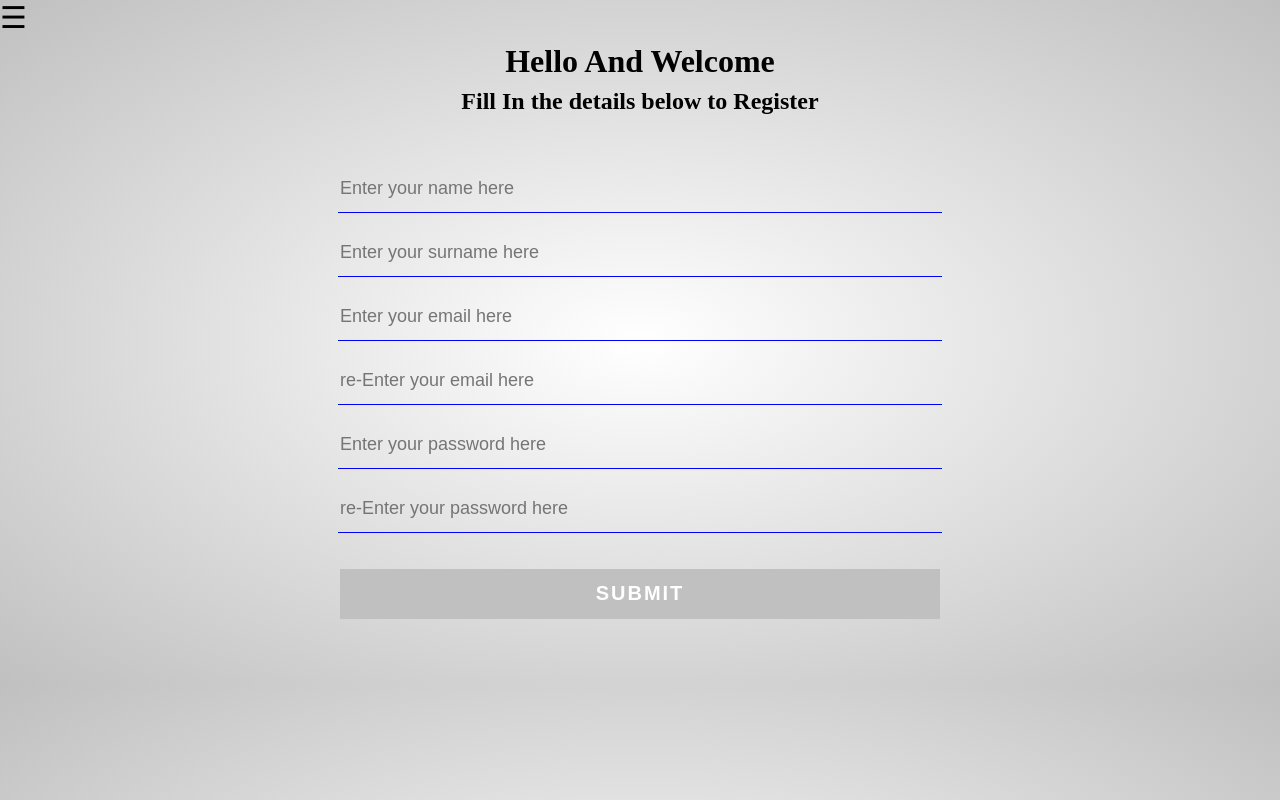
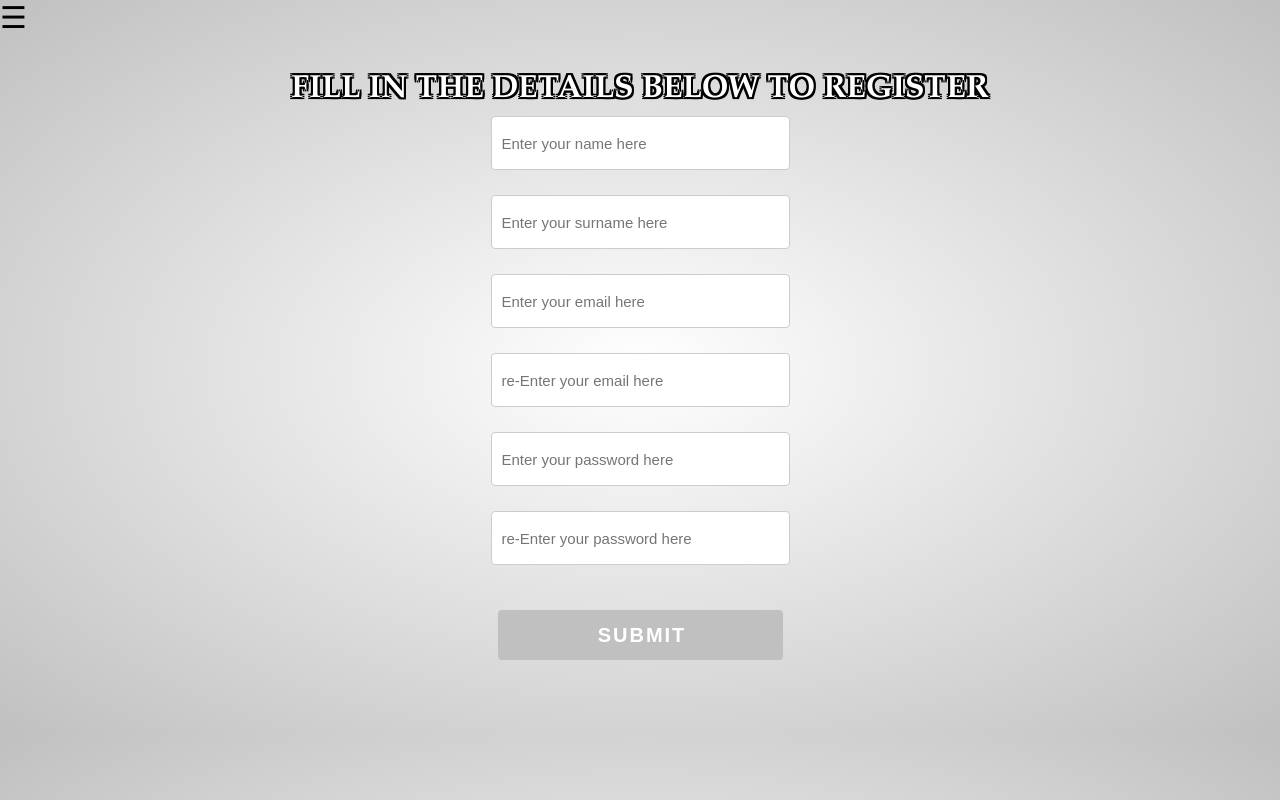
Before and after one commit to ZBOT3000/VarsityOnline, a PHP site: page /register.html in a window 1280 px wide. Run offline with PHP 8.4, Linux system fonts and the light colour scheme.

Commit message:
Add files via upload

```diff
--- a/login.css
+++ b/login.css
@@ -160,7 +160,7 @@ form .submit {
 	margin-top:20px;
 }
 
-form .submit:hover{
+.login-button:hover{
 	background-color: darkgreen;
 
 
--- a/register.css
+++ b/register.css
@@ -64,20 +64,34 @@ body {
     radial-gradient(white,silver);
 
 }
-.LogIn-Title{
-	margin-top:100px
+
+.LogIn-Form
+{
+
+	margin-top:2px
+	margin-left:2px;
+	margin-right: 50px:
+
+}
+
+.LogIn-Form h1 {
+
 	text-transform:	uppercase;
 	transition: all 4s ease-in-out;
+	font-size: 32px;
+	font-family: "Palatino Linotype";
+	line-height: 10px;
+	color: white;
+	text-shadow: 2px 2px 0 #000000,
+	2px -2px 0 #000000,
+	-2px 2px 0 #000000,
+	-2px -2px 0 #000000,
+	2px 0px 0 #000000,
+	0px 2px 0 #000000,
+	-2px 0px 0 #000000,
+	0px -2px 0 #000000
 }
 
-.LogIn-Title h1 {
-	font-size: 32px;
-	line-height: 10px;
-}
-
-.LogIn-Title h2 {
-	font: 16px;
-}
 
 form{
 	margin: 50px;
@@ -87,16 +101,21 @@ form{
 
 }
 
+
 .form-control{
-	width: 600px;
-	background: transparent;
-	border: thin;
-	outline: none;
-	border-bottom: 1px solid blue;
-	color: red;
-	font-size: 18px;
-	margin-bottom: 16px;
+
+
+	width: 285px;
+  height: 50px;
+  margin-bottom: 25px;
+  padding-left:10px;
+  font-size: 15px;
+  background: #fff;
+  border: 1px solid #ccc;
+  border-radius: 4px;
 }
+
+
 
 input{
 	height: 45px;
--- a/register.html
+++ b/register.html
@@ -27,20 +27,17 @@ function closeNav() {
 <div class="Form-Control">
 <head>
 	<link rel="shortcut icon" href="icon1.jpg">
-	<title>LOG IN </title>
+	<title>Register</title>
 	<link rel="stylesheet" type="text/css" href="register.css">
 
 </head>
 
 
 <body>
-	<div class="LogIn-Title">
-		<h1>Hello And Welcome</h1>
-		<h2>Fill In the details below to Register</h2>
-	</div>
 
 	<div class="LogIn-Form">
 		<form id="LogIn-Form"  method="post" action="">
+			<h1>FILL IN THE DETAILS BELOW TO REGISTER</h1>
 			<input type="text" name="name" class="form-control" placeholder="Enter your name here" required><br>
 			<input type="text" name="surname" class="form-control" placeholder="Enter your surname here" required><br>
 
```
Also changed, not shown: login.html (+6 -7 lines).
